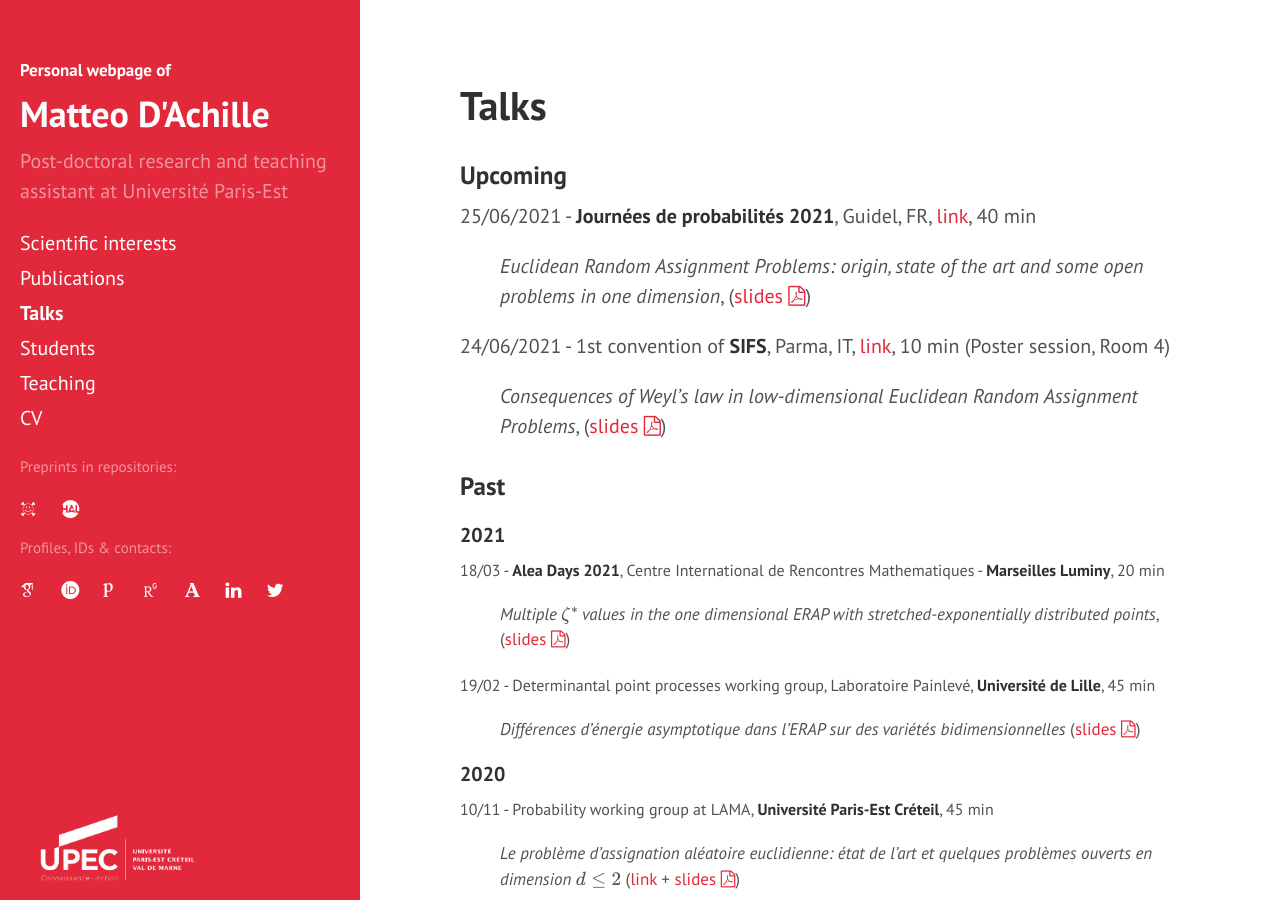
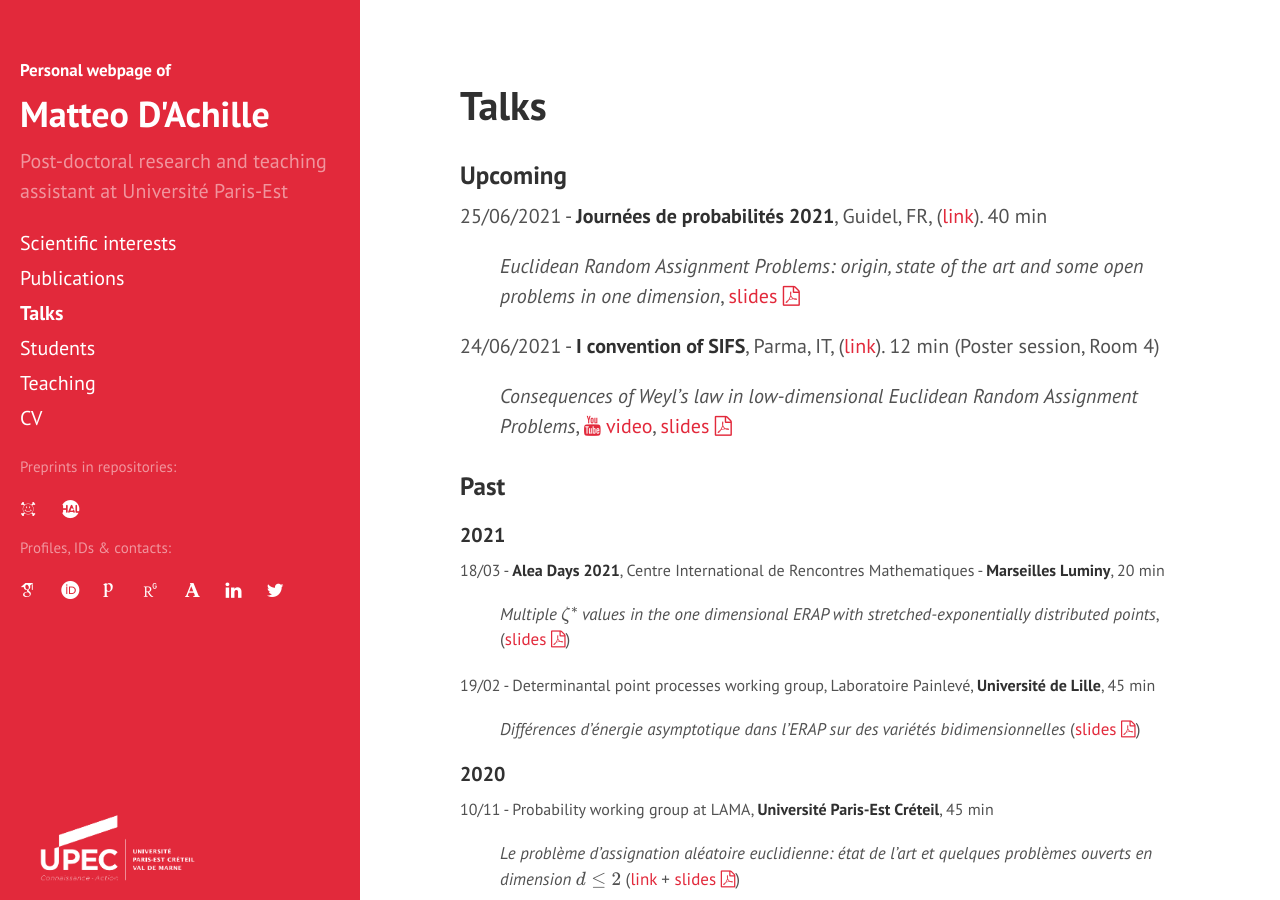
Before and after one commit to matteodachille/matteodachille.github.io, a Jekyll site: the page built from events.md, in a window 1280 px wide and 900 px high. Built offline with Jekyll 4.4.1, drawn with Linux system fonts in a browser that asks for light colours; nearby versions of some CDN libraries; some web fonts are replaced; formulas are drawn with MathJax 3.

Commit message:
Added SIFS 24_06_2021 slides, YouTube link, corrected typos

```diff
--- a/events.md
+++ b/events.md
@@ -11,16 +11,16 @@
 ### Upcoming
 
 
-25/06/2021 -  **Journées de probabilités 2021**, Guidel, FR, [link](https://journees-probabilites.univ-rennes1.fr/programme.htm){:target="_blank"}, 40 min
+25/06/2021 -  **Journées de probabilités 2021**, Guidel, FR, ([link](https://journees-probabilites.univ-rennes1.fr/programme.htm){:target="_blank"}). 40 min
 {: style="font-size: 20px" }
-_Euclidean Random Assignment Problems: origin, state of the art and some open problems in one dimension_, ([slides <i class="fa fa-file-pdf-o" aria-hidden="true"></i>](#))
+_Euclidean Random Assignment Problems: origin, state of the art and some open problems in one dimension_, [slides <i class="fa fa-file-pdf-o" aria-hidden="true"></i>](#)
 {: style="margin-left: 40px" }
 
 
-24/06/2021 - 1st convention of **SIFS**, Parma, IT, [link](http://www.fisicastatistica.unipr.it/conf/PARMA2021/welcome.php){:target="_blank"}, 10 min (Poster session, Room 4)
+24/06/2021 - **I convention of SIFS**, Parma, IT, ([link](http://www.fisicastatistica.unipr.it/conf/PARMA2021/welcome.php){:target="_blank"}). 12 min (Poster session, Room 4)
 {: style="font-size: 20px" }
 
-_Consequences of Weyl's law in low-dimensional Euclidean Random Assignment Problems_, ([slides <i class="fa fa-file-pdf-o" aria-hidden="true"></i>](#))
+_Consequences of Weyl's law in low-dimensional Euclidean Random Assignment Problems_, [<i class="fa fa-youtube fa-align-center-1x" aria-hidden="true"></i> video](https://www.youtube.com/watch?v=4RcOiW20C_E){:target="_blank"}, [slides <i class="fa fa-file-pdf-o" aria-hidden="true"></i>]({{ site.baseurl }}downloads/ERAPs_Low_d_Weyl_SIFS_v8.pdf){:target="_blank"}
 {: style="margin-left: 40px" }
 
 
```
Also changed, not shown: 1 other file.
